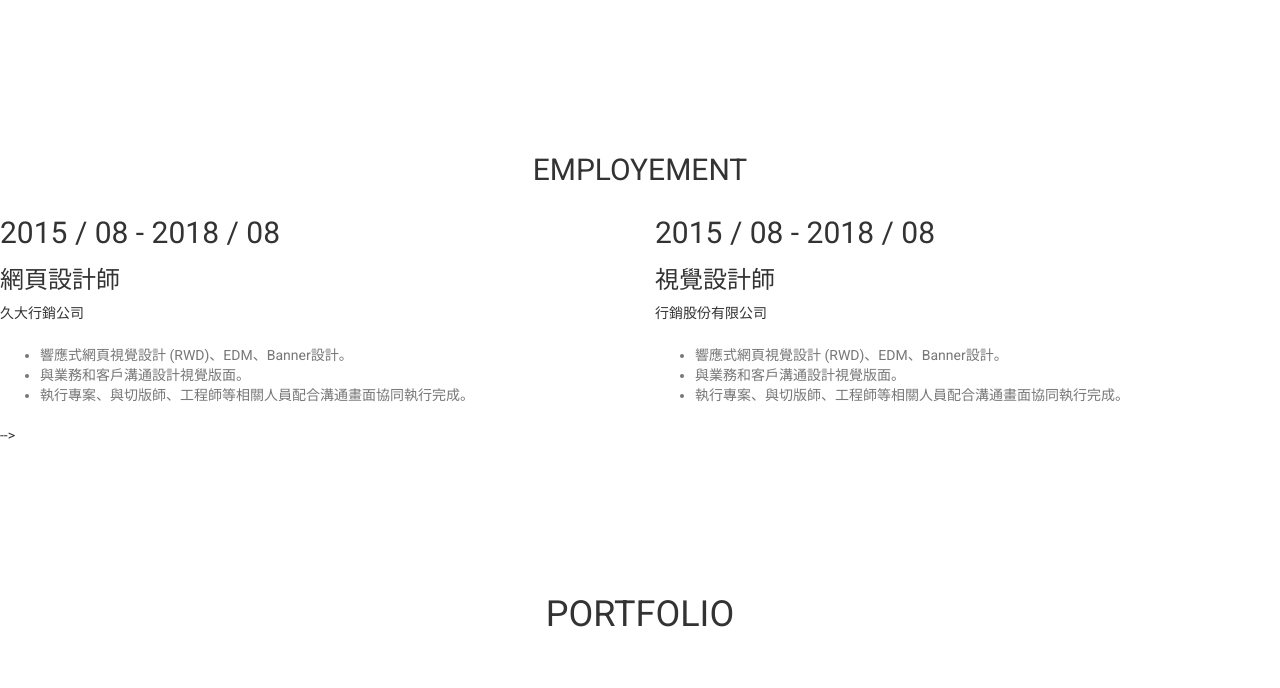
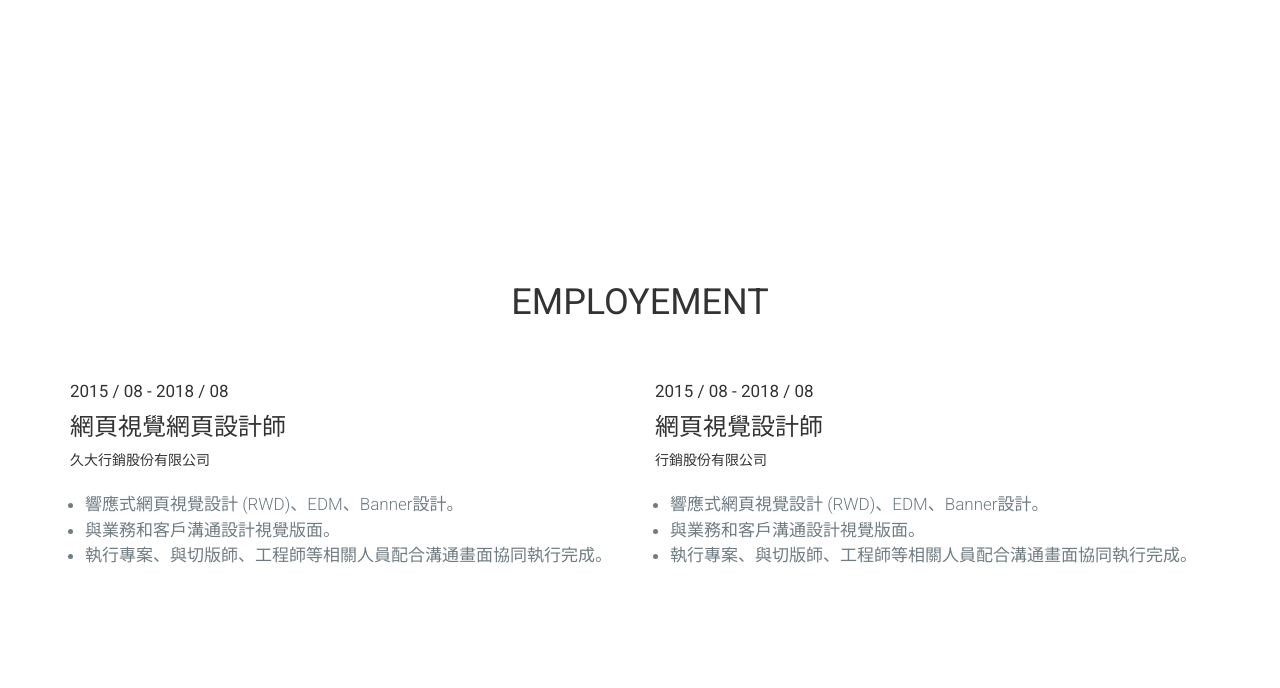
Before and after one commit to jou5466/works, a plain HTML site: page index.html in a window 1280 px wide. Shown: the part 1800-2488 px from the top of the page. Drawn offline with nearby package versions, Linux system fonts and the light colour scheme.

Commit message:
Update index.html

```diff
--- a/index.html
+++ b/index.html
@@ -131,29 +131,18 @@
 </section>
 
     <!-- About Section 工作經驗 -->
-    <!-- <!-- <section id="employement">
-        <!-- <div class="container">
-            <!-- <div class="row"> -->
+    <section id="employement">
+        <div class="container">
+            <div class="row">
                 <div class="col-lg-12 text-center">
                     <h2 class="section-heading">Employement</h2>
-                <!-- </div> -->
+                </div>
             </div>
             <div class="row top-margin-md">
                 <div class="col-md-6">
                     <h2 class="section-heading employement-heading">2015 / 08 - 2018 / 08</h2>
-                    <p class="before-header">網頁設計師</p>
-                    <p class="before-header before-header2">久大行銷公司</p>
-                    <ul class="section-subheading text-muted bottom-margin-sm">
-                        <li>響應式網頁視覺設計 (RWD)、EDM、Banner設計。 </li>
-                        <li>與業務和客戶溝通設計視覺版面。</li>
-                        <li>執行專案、與切版師、工程師等相關人員配合溝通畫面協同執行完成。</li>
-                        <!-- <li>執行專案、與切版師、工程師等相關人員配合溝通畫面協同執行完成。</li> -->
-                    </ul>
-                </div>
-                <div class="col-md-6">
-                    <h2 class="section-heading employement-heading">2015 / 08 - 2018 / 08</h2>
-                    <p class="before-header">視覺設計師</p>
-                    <p class="before-header before-header2">行銷股份有限公司</p>
+                    <p class="before-header">網頁視覺網頁設計師</p>
+                    <p class="before-header before-header2">久大行銷股份有限公司</p>
                     <ul class="section-subheading text-muted bottom-margin-sm">
                         <li>響應式網頁視覺設計 (RWD)、EDM、Banner設計。 </li>
                         <li>與業務和客戶溝通設計視覺版面。</li>
@@ -161,9 +150,19 @@
 
                     </ul>
                 </div>
+                <div class="col-md-6">
+                    <h2 class="section-heading employement-heading">2015 / 08 - 2018 / 08</h2>
+                    <p class="before-header">網頁視覺設計師</p>
+                    <p class="before-header before-header2">行銷股份有限公司</p>
+                    <ul class="section-subheading text-muted bottom-margin-sm">
+                        <li>響應式網頁視覺設計 (RWD)、EDM、Banner設計。 </li>
+                        <li>與業務和客戶溝通設計視覺版面。</li>
+                        <li>執行專案、與切版師、工程師等相關人員配合溝通畫面協同執行完成。</li>
+                    </ul>
+                </div>
             </div>
         </div>
-    </section> -->
+    </section>
 
 
     <!-- Portfolio Grid Section 作品 -->
```
